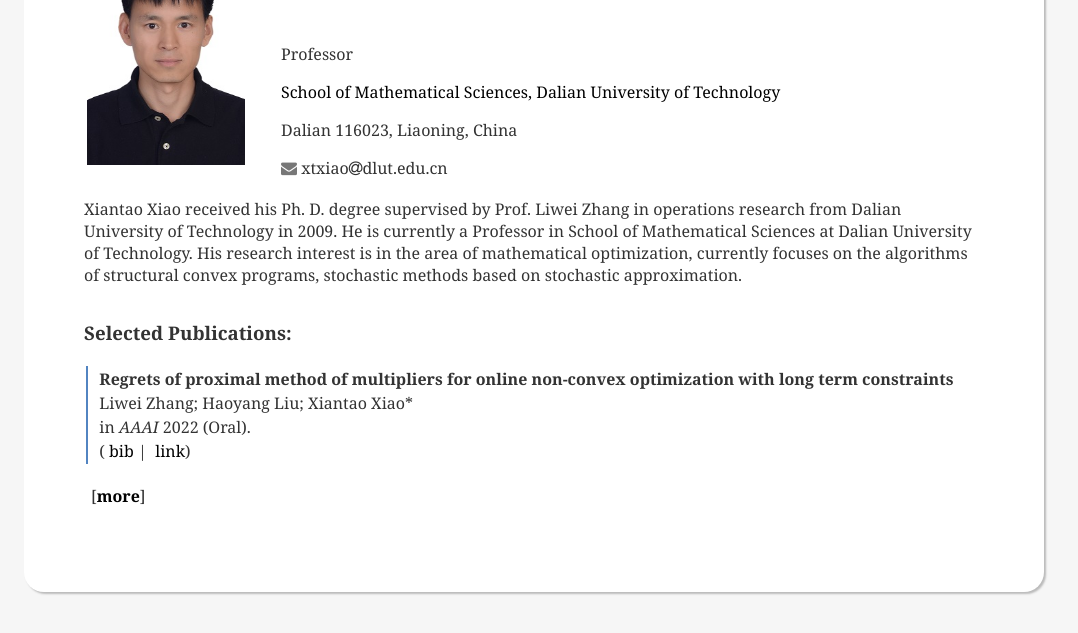
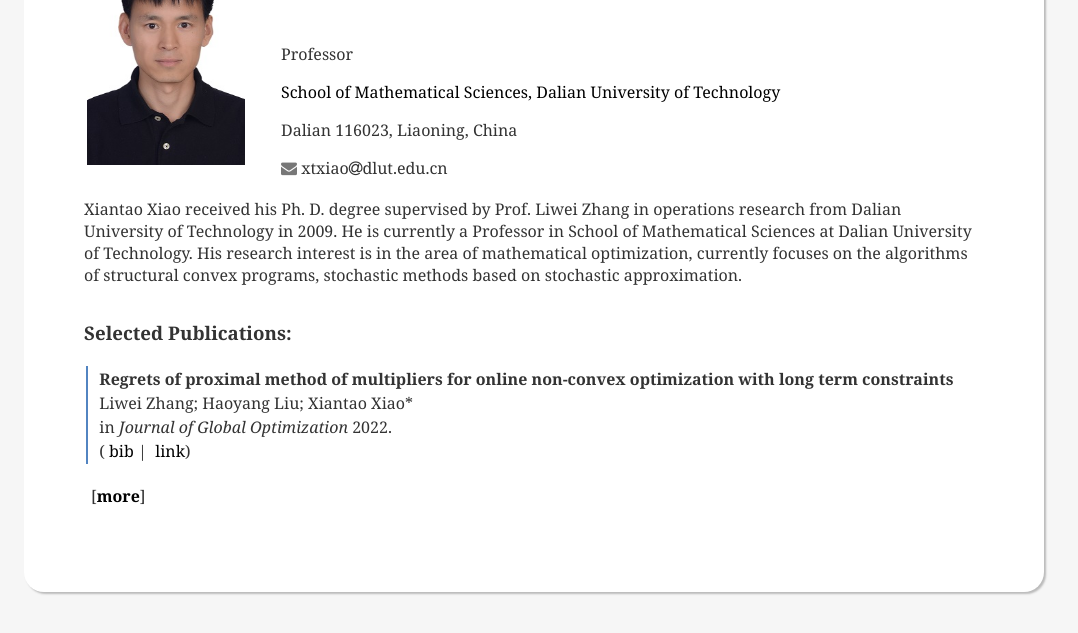
Before and after one commit to XiantaoXiao/XiantaoXiao.github.io, a plain HTML site: page index.html in a window 1280 px wide. Shown: the part 137-770 px from the top of the page, without its empty margins (106-1184 px from the left). Drawn offline with Linux system fonts and the light colour scheme; some icons are missing.

Commit message:
Update index.html

```diff
--- a/index.html
+++ b/index.html
@@ -61,7 +61,7 @@
           <td><p style="line-height:150%">&nbsp;
             <b>Regrets of proximal method of multipliers for online non-convex optimization with long term constraints</b><br />&nbsp;
             Liwei Zhang; Haoyang Liu; Xiantao Xiao*<br />&nbsp;
-             in <i>AAAI</i> 2022 (Oral).<br />&nbsp;
+             in <i>Journal of Global Optimization</i> 2022.<br />&nbsp;
             (
             <a href="./bib/2022_AAAI_SDSNE.html" target = "_blank" alt = "bibtex">bib</a>&nbsp;|&nbsp;
             <a href="https://doi.org/10.1007/s10898-022-01196-2" target = "_blank" alt = "doi">link</a>)
```
